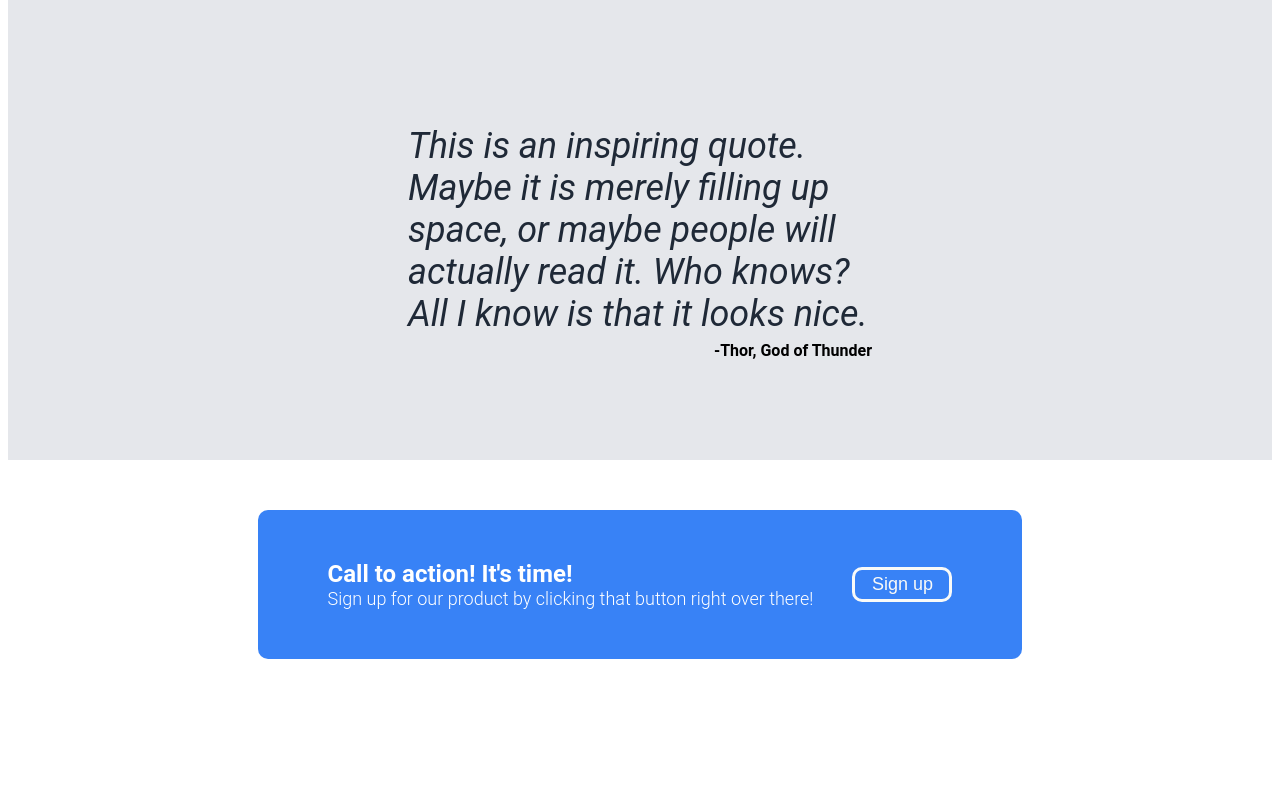
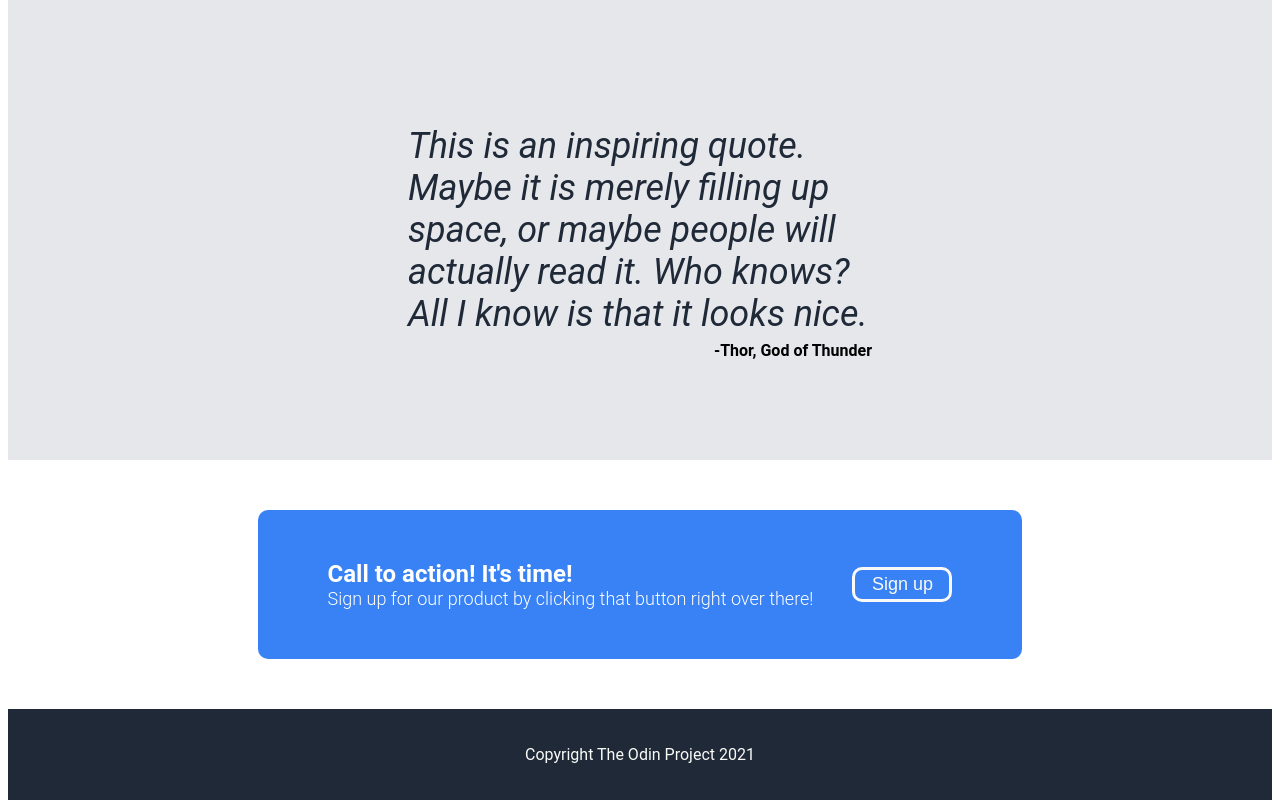
Before and after one commit to Halden-Aratro/odin-cssfinal, a plain HTML site: page index.html in a window 1280 px wide. Shown: the part 909-1709 px from the top of the page. Before the commit the page ends 1616 px from the top, so only its background shows below. Drawn offline with Linux system fonts and the light colour scheme.

Commit message:
solved problems added footer

```diff
--- a/index.html
+++ b/index.html
@@ -73,5 +73,9 @@
             </div>
         </div>
 
+        <div class="footer">
+            <p>Copyright The Odin Project 2021</p>
+        </div>
+
     </body>
 </html>
--- a/style.css
+++ b/style.css
@@ -4,7 +4,7 @@
 
 body {
     font-family: roboto, sans-serif;
-    height: 200vh;
+    height: 100vh;
 }
 
 .hero,
@@ -18,6 +18,8 @@ button,
     background-color: #3882F6;
 }
 
+
+/*hero section*/
 .hero {
     background: #1f2937;
     display: flex;
@@ -154,7 +156,6 @@ h1 {
 
 
 /*action section*/
-
 .action {
     padding: 0px 250px;
 }
@@ -163,7 +164,7 @@ h1 {
     display: flex;
     background-color: #3882F6;
     border-radius: 10px;
-    margin-top : 50px;
+    margin : 50px 0px;
     justify-content: space-around;
     padding: 50px;
     align-items: center;
@@ -197,3 +198,17 @@ h1 {
     height: 35px;
     width: 100px;
 }
+
+
+/*footer*/
+.footer {
+    background: #1f2937;
+    display: flex;
+    align-items: center;
+    justify-content: center;
+    padding: 20px;
+}
+
+.footer p {
+    color: #f9faf8;
+}
```
